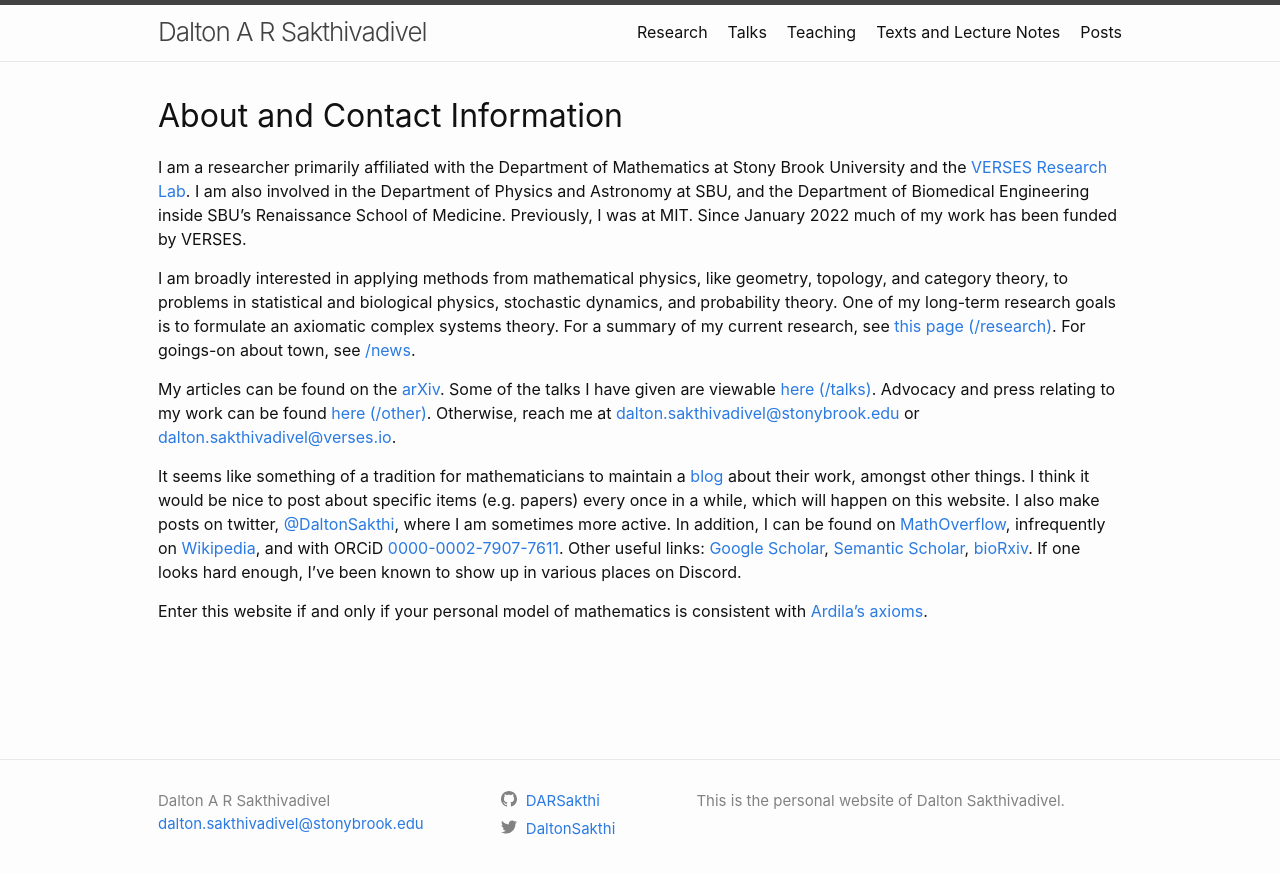
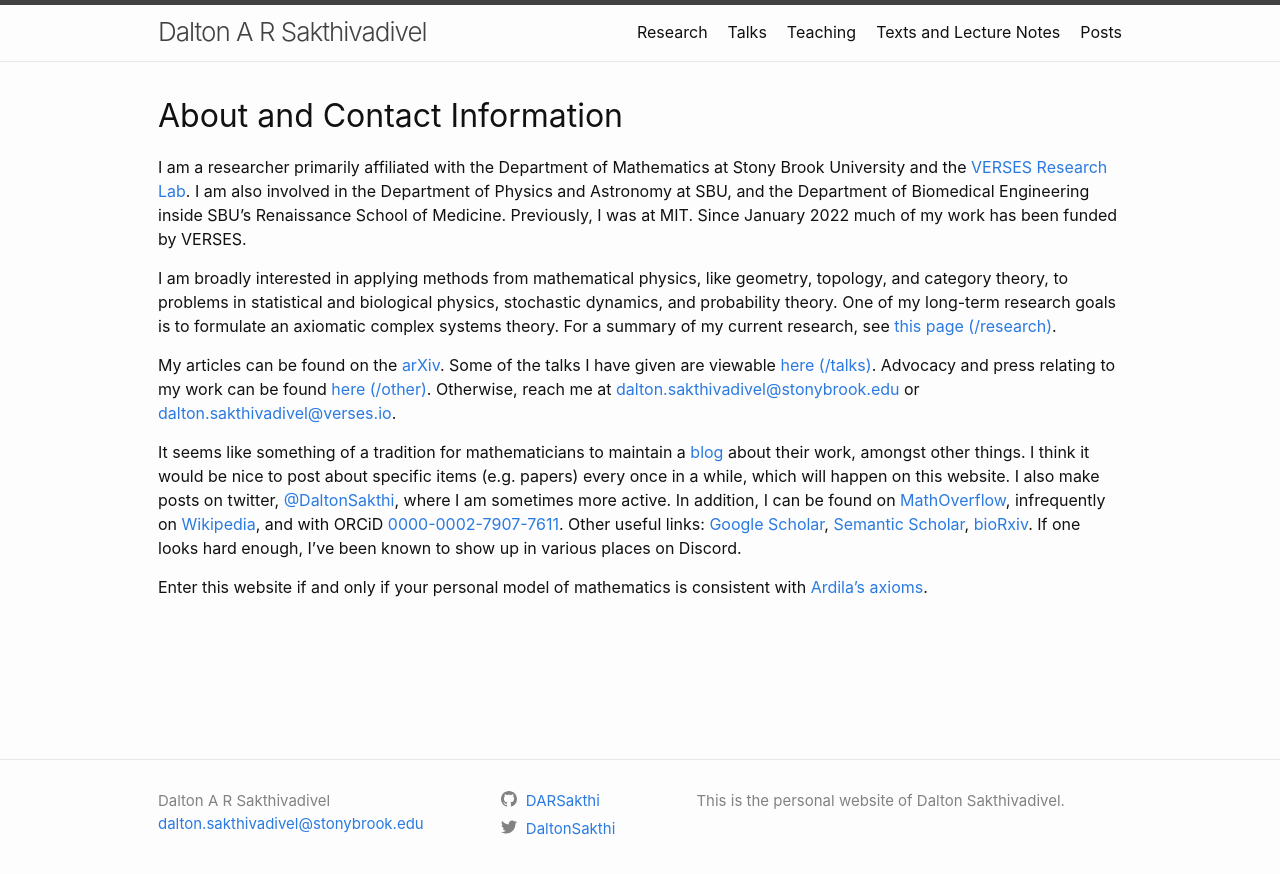
Before and after one commit to DARSakthi/DARSakthi.github.io, a Jekyll site: the page built from index.markdown, in a window 1280 px wide. Shown: the top 874 px of the page. Built offline with Jekyll 4.4.1, drawn with Linux system fonts in a browser that asks for light colours.

```diff
--- a/index.markdown
+++ b/index.markdown
@@ -8,7 +8,7 @@ author_profile: true
 
 I am a researcher primarily affiliated with the Department of Mathematics at Stony Brook University and the [VERSES Research Lab](https://darsakthi.github.io/verses-lab/). I am also involved in the Department of Physics and Astronomy at SBU, and the Department of Biomedical Engineering inside SBU's Renaissance School of Medicine. Previously, I was at MIT. Since January 2022 much of my work has been funded by VERSES.
 
-I am broadly interested in applying methods from mathematical physics, like geometry, topology, and category theory, to problems in statistical and biological physics, stochastic dynamics, and probability theory. One of my long-term research goals is to formulate an axiomatic complex systems theory. For a summary of my current research, see [this page (/research)](https://darsakthi.github.io/research). For goings-on about town, see [/news](https://darsakthi.github.io/news).
+I am broadly interested in applying methods from mathematical physics, like geometry, topology, and category theory, to problems in statistical and biological physics, stochastic dynamics, and probability theory. One of my long-term research goals is to formulate an axiomatic complex systems theory. For a summary of my current research, see [this page (/research)](https://darsakthi.github.io/research).
 
 My articles can be found on the [arXiv](https://arxiv.org/a/0000-0002-7907-7611.html). Some of the talks I have given are viewable [here (/talks)](https://darsakthi.github.io/talks). Advocacy and press relating to my work can be found [here (/other)](https://darsakthi.github.io/other/). Otherwise, reach me at [dalton.sakthivadivel@stonybrook.edu](mailto:dalton.sakthivadivel@stonybrook.edu) or [dalton.sakthivadivel@verses.io](mailto:dalton.sakthivadivel@verses.io).
 
```
